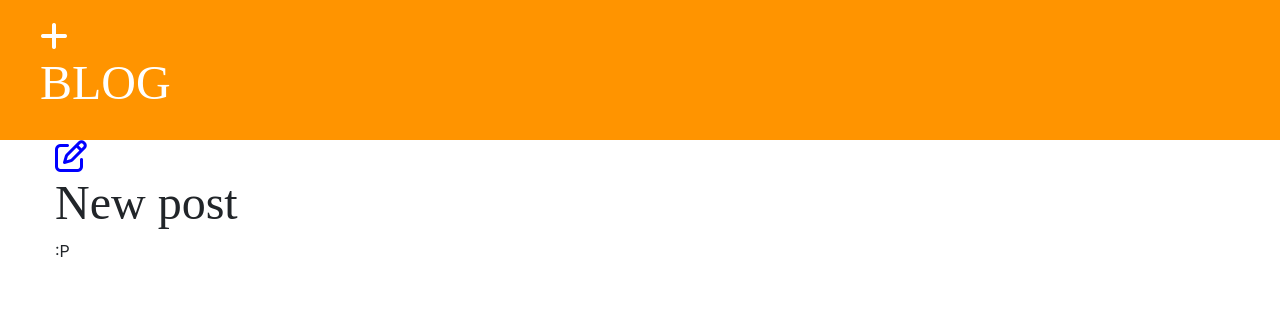
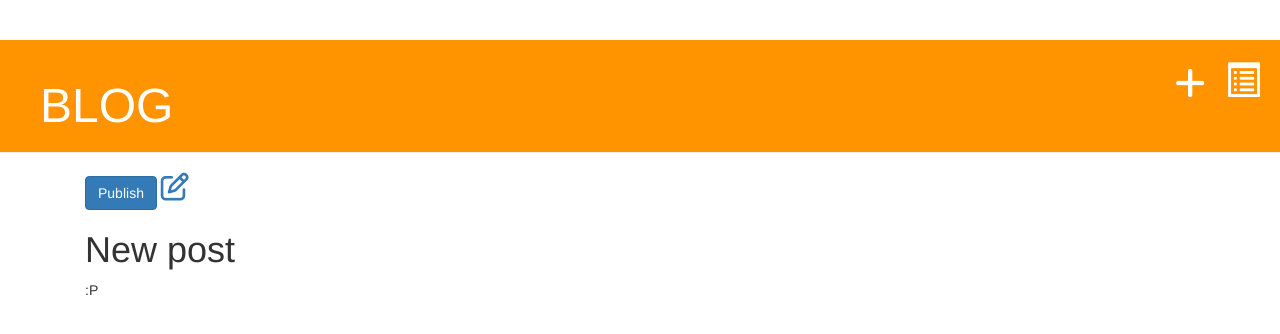
Before and after one commit to alisha-barretto/my_django_blog, a Django app: page /post/5/ in a window 1280 px wide. Shown: the top 334 px of the page. Run offline with Django 3.2, Linux system fonts and the light colour scheme; a user stored in the database is signed in; data comes from the database, SQL or seed files in the repository; both versions use the stored data as it was after the commit; some libraries are stand-ins or nearby versions.

Commit message:
Add feature to make drafts and publish them.

```diff
--- a/blog/Templates/blog/base.html
+++ b/blog/Templates/blog/base.html
@@ -5,14 +5,23 @@
     <meta charset="UTF-8">
     <title>My Blog</title>
     <link href="https://fonts.googleapis.com/css2?family=Inconsolata&display=swap" rel="stylesheet" type=text/css">
+    <link rel="stylesheet" href="https://maxcdn.bootstrapcdn.com/bootstrap/4.4.1/css/bootstrap.min.css">
+    <script src="https://ajax.googleapis.com/ajax/libs/jquery/3.4.1/jquery.min.js"></script>
+    <script src="https://maxcdn.bootstrapcdn.com/bootstrap/4.4.1/js/bootstrap.min.js"></script>
+    <script src="https://cdnjs.cloudflare.com/ajax/libs/popper.js/1.16.0/umd/popper.min.js"></script>
     <link rel="stylesheet" href="https://stackpath.bootstrapcdn.com/bootstrap/4.4.1/css/bootstrap.min.css">
     <link rel="stylesheet" href="{%static 'css/blog.css'%}">
     <script src="https://use.fontawesome.com/2485ad457c.js"></script>
+    <meta name="viewport" content="width=device-width, initial-scale=1">
+    <link rel="stylesheet" href="https://maxcdn.bootstrapcdn.com/bootstrap/3.3.7/css/bootstrap.min.css">
+    <script src="https://ajax.googleapis.com/ajax/libs/jquery/3.2.1/jquery.min.js"></script>
+    <script src="https://maxcdn.bootstrapcdn.com/bootstrap/3.3.7/js/bootstrap.min.js"></script>
 </head>
 <body>
 <div class="page-header">
     {% if user.is_authenticated %}
-        <a href="{% url 'post_new' %}" class="top-menu"><i class="fa fa-plus fa-2x" style="color:white;"></i></a>
+    <a href="{% url 'post_draft_list' %}" class="top-menu" style="float: right;font-size: 26pt;color: #ffffff;"><span class="glyphicon glyphicon-list-alt"></span></a>
+    <a href="{% url 'post_new' %}" class="top-menu" style="float: right;margin-right: 20px;font-size: 26pt;color: #ffffff;"><i class="fa fa-plus"></i></a>
     {% endif %}
     <h1><a href="{% url "post_list" %}">BLOG</a></h1>
 </div>
--- a/blog/Templates/blog/post_detail.html
+++ b/blog/Templates/blog/post_detail.html
@@ -5,9 +5,11 @@
                 <div class="date">
                     {{ post.published_date }}
                 </div>
+            {% else %}
+                <a href="{% url 'post_publish' pk=post.pk %}" class="btn btn-primary">Publish</a>
             {% endif %}
         {% if user.is_authenticated %}
-            <a href="{% url 'post_edit' pk=post.pk %}"><i class="fa fa-edit fa-2x" style="color:blue"></i></a>
+            <a href="{% url 'post_edit' pk=post.pk  %}"><i class="fa fa-edit fa-2x fa-2x"></i></a>
         {% endif %}
             <h1>{{ post.title }}</h1>
             <p>{{ post.text|linebreaksbr }}</p>
--- a/blog/Templates/blog/post_list.html
+++ b/blog/Templates/blog/post_list.html
@@ -6,7 +6,7 @@
                         <p>Published: {{post.published_date}}</p>
                     </div>
                         <h1><a href="{% url 'post_detail' pk=post.pk %}">{{post.title}}</a></h1>
-                        <p>{{post.text|linebreaksbr}}</p>
+                        <p>{{post.text|truncatechars:50|linebreaksbr}}</p>
 
                 </div>
             {% endfor %}
--- a/blog/static/css/blog.css
+++ b/blog/static/css/blog.css
@@ -41,7 +41,7 @@ h1,h2,h3,h4{
     float:right;
 }
 
-.top-menu, .top-menu: hover{
+.top-menu, .top-menu: hover {
     color: #ffffff;
     float: right;
     font-size: 26pt;
--- a/blog/urls.py
+++ b/blog/urls.py
@@ -6,4 +6,6 @@ urlpatterns = [
     path('post/<int:pk>/', views.post_detail, name='post_detail'),
     path('post/new/', views.post_new, name='post_new'),
     path('post/<int:pk>/edit/',views.post_edit, name='post_edit'),
+    path('drafts/',views.post_draft_list, name='post_draft_list'),
+    path('post/<int:pk>/publish/', views.post_publish, name='post_publish'),
 ]
--- a/blog/views.py
+++ b/blog/views.py
@@ -19,7 +19,6 @@ def post_new(request):
         if form.is_valid():
             post = form.save(commit=False)
             post.author = request.user
-            post.published_date = timezone.now()
             post.save()
             return redirect('post_detail', pk=post.pk)
     else:
@@ -35,10 +34,20 @@ def post_edit(request, pk):
         if form.is_valid():
             post = form.save(commit=False)
             post.author = request.user
-            post.published_date = timezone.now()
             post.save()
             return redirect('post_detail', pk=post.pk)
     else:
         form = PostForm(instance=post)
         stuff_for_frontend = {'form':form}
     return render(request, 'blog/post_edit.html', stuff_for_frontend)
+
+
+def post_draft_list(request):
+    posts = Post.objects.filter(published_date__isnull=True).order_by('-created_date')
+    stuff_for_frontend = {'posts': posts}
+    return render(request, 'blog/post_draft_list.html', stuff_for_frontend)
+
+def post_publish(request, pk):
+    post = get_object_or_404(Post, pk=pk)
+    post.publish()
+    return redirect('post_detail', pk=pk)
```
Also changed, not shown: blog/Templates/blog/post_draft_list.html (added, +15 -0 lines), db.sqlite3.
